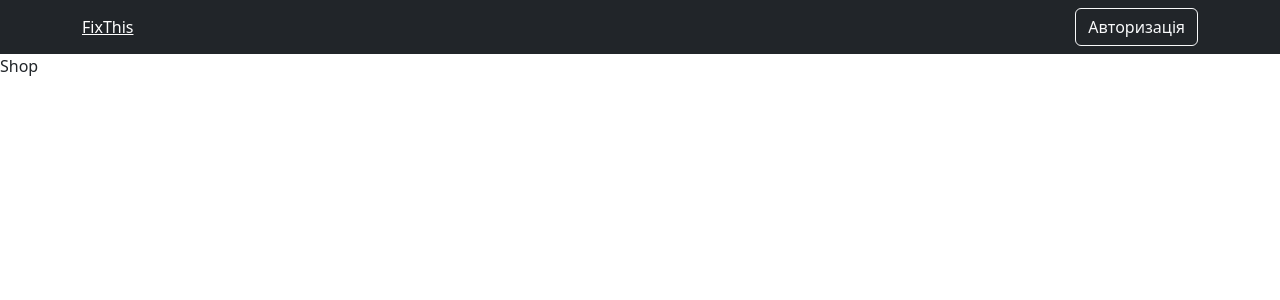
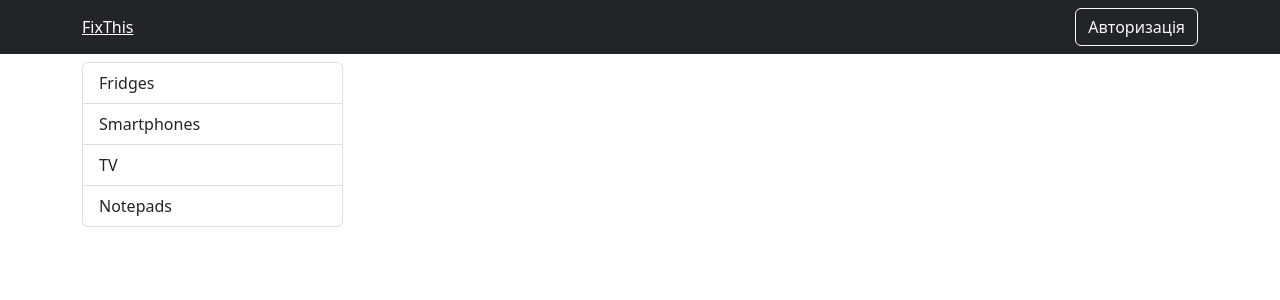
Before and after one commit to Pavliushyn-Max-kp-03/myProj, a React (Create React App) app in the folder client/: page / in a window 1280 px wide. Shown: the top 300 px of the page. Built offline with nearby package versions, Linux system fonts and the light colour scheme.

Commit message:
begin shop page

```diff
--- /dev/null
+++ b/client/src/components/TypeBar.js
@@ -0,0 +1,24 @@
+import React, { useContext } from 'react';
+import {observer} from "mobx-react-lite";
+import {Context} from "../index";
+import ListGroup from 'react-bootstrap/ListGroup';
+
+const TypeBar = observer(() => {
+    const {service} = useContext(Context)
+    return (
+    <ListGroup>
+        {service.types.map(type =>
+            <ListGroup.Item
+            active={type.id === service.selectedType.id}
+            onClick={() => service.setSelectedType(type)}
+            key={type.id}
+            >
+            {type.name}
+            </ListGroup.Item>
+            )}
+
+    </ListGroup>
+    );
+});
+
+export default TypeBar;
--- a/client/src/pages/Shop.js
+++ b/client/src/pages/Shop.js
@@ -1,10 +1,20 @@
 import React from 'react';
+import { Container } from 'react-bootstrap';
+import Row from "react-bootstrap/Row";
+import Col from "react-bootstrap/Col";
+import TypeBar from "../components/TypeBar"
 
 const Shop = () => {
   return (
-    <div>
-      Shop
-    </div>
+    <Container>
+      <Row className="mt-2">
+        <Col md={3}>
+          <TypeBar/>
+        </Col>
+        <Col md={9}>
+        </Col>
+      </Row>
+    </Container>
   );
 }
 
--- a/client/src/store/ServiceStore.js
+++ b/client/src/store/ServiceStore.js
@@ -5,6 +5,8 @@
         this._types = [
             {id:1, name:"Fridges"},
             {id:2, name:"Smartphones"},
+            {id:3, name:"TV"},
+            {id:4, name:"Notepads"}
         ]
         this._brands = [
             {id:1, name:"Samsung"},
@@ -16,6 +18,7 @@
             {id:3, name: "Change battery", price:21000, img: "https://occ-0-325-1567.1.nflxso.net/dnm/api/v6/E8vDc_W8CLv7-yMQu8KMEC7Rrr8/AAAABbFI2wcwiGkHDdGWaw58hWgLETOBsbqqv6GbKnZFn3s_Y4fjw0Ys9DNYD5txnfV3oj9tgsBeaSnPcBOwQqQnpHVqHeQr9FtvVzaL.jpg?r=776"},
             {id:4, name: "Change battery", price:21000, img: "https://occ-0-325-1567.1.nflxso.net/dnm/api/v6/E8vDc_W8CLv7-yMQu8KMEC7Rrr8/AAAABbFI2wcwiGkHDdGWaw58hWgLETOBsbqqv6GbKnZFn3s_Y4fjw0Ys9DNYD5txnfV3oj9tgsBeaSnPcBOwQqQnpHVqHeQr9FtvVzaL.jpg?r=776"}
         ]
+        this._selectedType = {}
         makeAutoObservable(this)
     }
 
@@ -28,6 +31,9 @@
     setServices(services) {
         this._services = services
     }
+    setSelectedType(type) {
+        this._selectedType = type
+    }
     get types() {
         return this._types
     }
@@ -37,6 +43,9 @@
     get services() {
         return this._services
     }
+    get selectedType() {
+        return this._selectedType
+    }
 
 
 }
```
